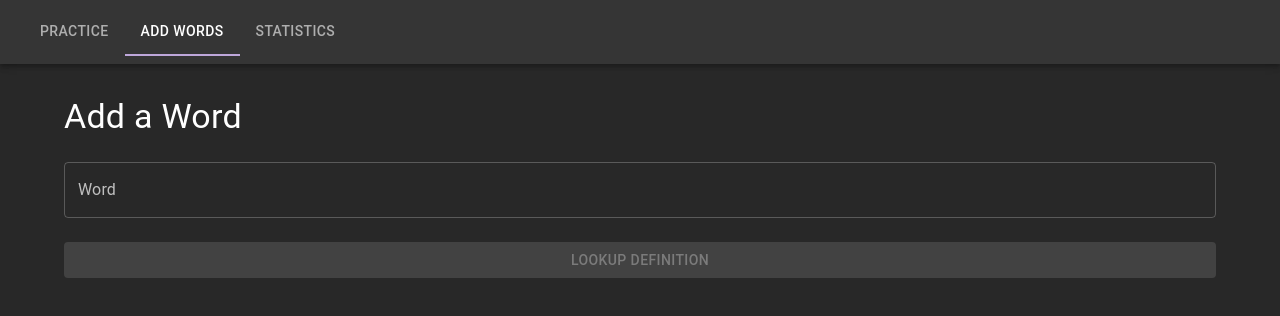
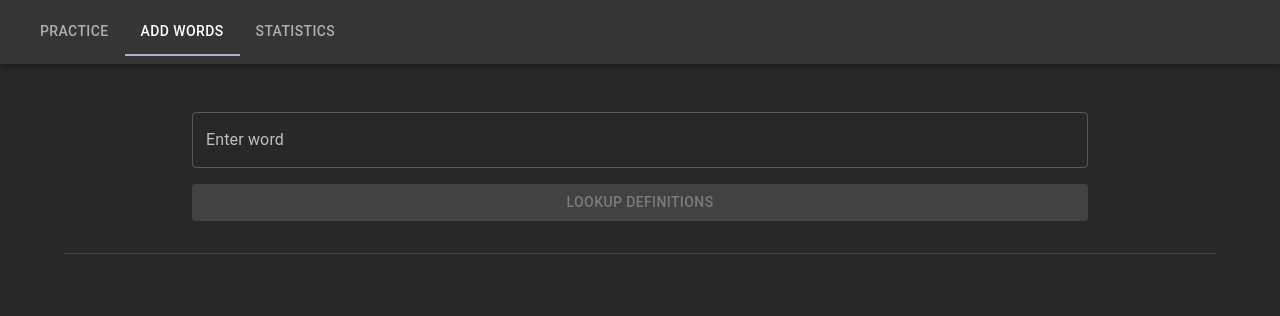
Before and after one commit to seangovens/vocab, a Next.js app in the folder frontend/: page /add in a window 1280 px wide. Shown: the top 316 px of the page. Built offline with nearby package versions, Linux system fonts and the light colour scheme.

Commit message:
Improved styling of practice and add words pages

```diff
--- a/frontend/src/app/add/page.tsx
+++ b/frontend/src/app/add/page.tsx
@@ -13,6 +13,8 @@ import {
     Alert,
     Checkbox,
     Snackbar,
+    Box,
+    Divider,
 } from '@mui/material';
 import { Check } from '@mui/icons-material';
 import { WordEntry } from '../page';
@@ -110,20 +112,27 @@ export default function AddPage() {
 
     return (
     <Stack spacing={3}>
-        <Typography variant='h4'>Add a Word</Typography>
-
+        <form
+            id='wordEntryWrapper'
+            onSubmit={(e) => {
+                e.preventDefault();
+                if (!loading && word) handleLookup();
+            }} >
             <TextField
-            label='Word'
+                label='Enter word'
                 value={word}
                 onChange={(e) => setWord(e.target.value)}
                 disabled={loading} />
-
             <Button
                 variant='contained'
+                type='submit'
                 onClick={handleLookup}
                 disabled={loading || !word}>
-            Lookup Definition
+                Lookup Definitions
             </Button>
+        </form>
+
+        <Divider />
 
         {
         error &&
@@ -140,9 +149,9 @@ export default function AddPage() {
 
         {definitions.length > 0 && (
         <>
-            {/* TODO: pick up to three definitions to save? */}
-            <Paper elevation={3} sx={{ padding: 2 }}>
-                <Typography variant='h6'>Definitions:</Typography>
+            <Typography variant='h6'>
+                Definitions:
+            </Typography>
             <List>
             {definitions.map((def, i) => (
                 <ListItem
@@ -162,7 +171,6 @@ export default function AddPage() {
                 </ListItem>
             ))}
             </List>
-            </Paper>
 
             <Button
                 variant="outlined"
@@ -170,8 +178,7 @@ export default function AddPage() {
                 disabled={loading || selectedIndices.length == 0} >
                 Save to Database
             </Button>
-            </>
-        )}
+        </>)}
         </Stack>
     );
 }
--- a/frontend/src/app/globals.css
+++ b/frontend/src/app/globals.css
@@ -29,7 +29,7 @@ body {
 /* Practice page styles */
 
 #responseButtons {
-  margin-top: 2px;
+  margin-top: 16px;
   margin-bottom: 2px;
   display: flex;
   justify-content: center;
@@ -45,14 +45,36 @@ body {
   margin-top: 16px;
 }
 
+.flashCardWrapper {
+  min-height: 80vh;
+  display: flex;
+  align-items: center;
+  justify-content: center;
+}
+
 .flashCard {
   border-radius: 4px;
   box-shadow: 6;
   display: flex;
   flex-direction: column;
   align-items: center;
-  min-height: 350;
+  justify-content: center;
+  min-height: 40vh;
+  min-width: 80vw;
   position: relative;
+}
+
+
+/* Add words page styles */
+
+#wordEntryWrapper {
+  margin-top: 16px;
+  margin-bottom: 8px;
+  margin-left: 10vw;
+  margin-right: 10vw;
+  display: flex;
+  flex-direction: column;
+  gap: 16px;
 }
 
 
--- a/frontend/src/app/page.tsx
+++ b/frontend/src/app/page.tsx
@@ -11,6 +11,7 @@ import {
     useTheme,
     Fade,
     Box,
+    Skeleton,
 } from '@mui/material';
 import { CheckCircle, HighlightOff } from '@mui/icons-material';
 
@@ -72,22 +73,32 @@ export default function PracticePage() {
 
     return (
         <Stack spacing={3} >
-        <Typography variant='h4' >Practice</Typography>
 
-        {loading && <CircularProgress />}
         {error && <Alert severity='error' >{error}</Alert>}
 
-        {word && (
+            <Box
+                className='flashCardWrapper'
+                sx ={{
+                    px: 2
+                }} >
                 <Paper
                     elevation={4}
                     className='flashCard'
                     sx= {{
                         p: { xs: 2, sm: 3 }
                     }} >
+                    {loading ? (
+                    <>
+                        <Skeleton variant="text" width="80%" height={40} sx={{ mb: 2 }} />
+                        <Skeleton variant="rectangular" width="90%" height={32} sx={{ mb: 2, borderRadius: 2 }} />
+                        <Skeleton variant="rectangular" width="60%" height={40} sx={{ mt: 2, borderRadius: 2 }} />
+                    </>) :
+                    word ? (
+                    <>
                         <Typography
-                    variant='body1'
                             gutterBottom
-                    align='center' >
+                            align='center'
+                            sx={{ fontSize: '18pt' }} >
                             {word.definition}
                         </Typography>
 
@@ -138,22 +149,24 @@ export default function PracticePage() {
                             ))}
                         </Stack>
 
-                {
-                selected != null &&
+                        {/* {
+                        selected != null && */}
                         <Button
                             id='nextButton'
                             variant='contained'
                             color='primary'
                             sx={{
-                        px: 4
+                                px: 4,
+                                visibility: selected ? 'visible' : 'hidden'
                             }}
                             onClick={fetchWords}
                             startIcon={selected === word.word ? <CheckCircle /> : <HighlightOff />} >
                             Next
                         </Button>
-                }
+                        {/* } */}
+                    </>) : <></>}
                 </Paper>
-        )}
+            </Box>
         </Stack>
     );
 }
```
Lines whose indentation alone changed are shown as unchanged.
